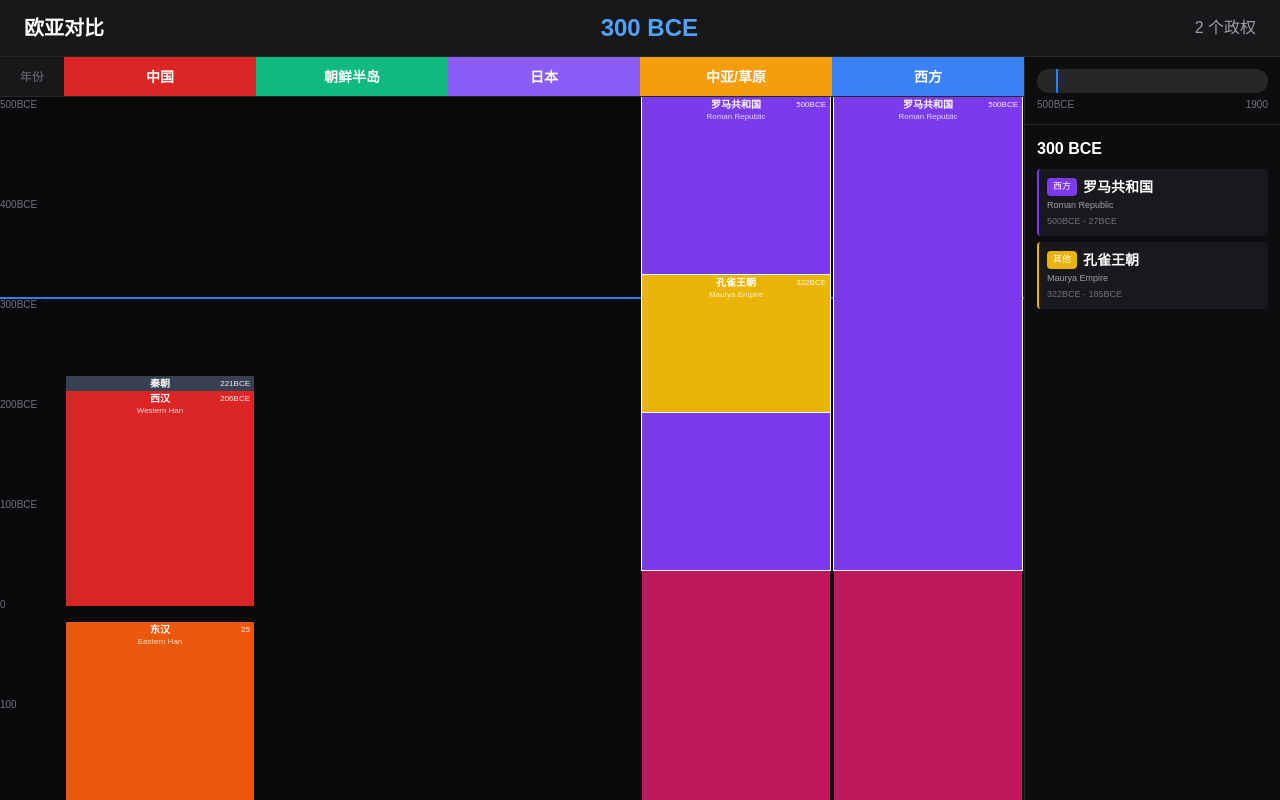
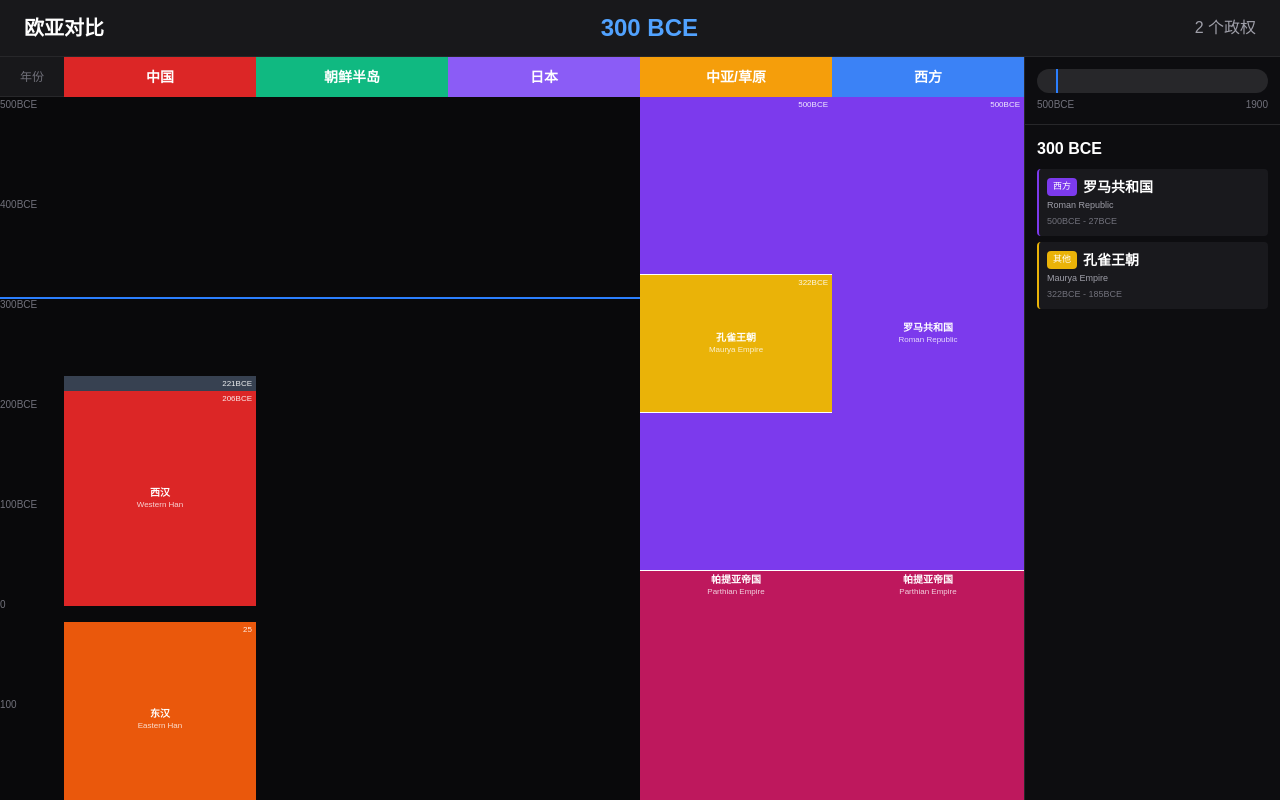
Before and after one commit to Ruciazyt/history, a Next.js app: page /zh/world in a window 1280 px wide. Built offline with nearby package versions, Linux system fonts and the light colour scheme.

Commit message:
fix: 文字居中，去除间隔

```diff
--- a/src/components/world/WorldTimeline.tsx
+++ b/src/components/world/WorldTimeline.tsx
@@ -12,7 +12,6 @@ function formatYearShort(year: number): string {
   return `${year}`;
 }
 
-// 政权英文名称和简要描述
 const EMPIRE_INFO: Record<string, { en: string; desc: string }> = {
   '秦朝': { en: 'Qin Dynasty', desc: 'First unified empire' },
   '西汉': { en: 'Western Han', desc: 'Golden age of Confucianism' },
@@ -65,10 +64,8 @@ const REGIONS = [
 
 // 合并相同政权的块
 function mergeEmpires(boundaries: WorldBoundary[]): WorldBoundary[] {
-  const merged: WorldBoundary[] = [];
   const nameMap = new Map<string, WorldBoundary[]>();
 
-  // 按名称分组
   boundaries.forEach(b => {
     const name = b.properties.name;
     if (!nameMap.has(name)) {
@@ -77,19 +74,17 @@ function mergeEmpires(boundaries: WorldBoundary[]): WorldBoundary[] {
     nameMap.get(name)!.push(b);
   });
 
-  // 合并相同名称的块
+  const merged: WorldBoundary[] = [];
   nameMap.forEach((items, name) => {
     if (items.length === 1) {
       merged.push(items[0]);
     } else {
-      // 找最早的开始时间和最晚的结束时间
       let minStart = Infinity;
       let maxEnd = -Infinity;
       items.forEach(item => {
         minStart = Math.min(minStart, item.properties.startYear);
         maxEnd = Math.max(maxEnd, item.properties.endYear);
       });
-      // 使用最大的块
       const largest = items.reduce((a, b) => {
         const aLen = a.properties.endYear - a.properties.startYear;
         const bLen = b.properties.endYear - b.properties.startYear;
@@ -163,7 +158,6 @@ export function WorldTimeline({ minYear, maxYear }: WorldTimelineProps) {
         default:
           boundaries = [];
       }
-      // 合并相同政权
       const merged = mergeEmpires(boundaries);
       return { ...region, boundaries: merged };
     });
@@ -235,7 +229,7 @@ export function WorldTimeline({ minYear, maxYear }: WorldTimelineProps) {
         <div className="flex-1 flex">
           {regionsData.map(region => (
             <div key={region.key} className="flex-1 flex flex-col">
-              <div className="h-10 flex items-center justify-center text-sm font-bold flex-shrink-0 border-b border-zinc-800" style={{ backgroundColor: region.color }}>
+              <div className="h-10 flex items-center justify-center text-sm font-bold flex-shrink-0 border-b-0" style={{ backgroundColor: region.color }}>
                 {region.name}
               </div>
               <div className="flex-1 overflow-y-auto sync-scroll relative" onScroll={handleScroll}>
@@ -250,19 +244,18 @@ export function WorldTimeline({ minYear, maxYear }: WorldTimelineProps) {
                     return (
                       <div
                         key={idx}
-                        className={`absolute left-0.5 right-0.5 text-white flex flex-col text-center ${isActive ? 'ring-1 ring-white' : ''}`}
+                        className={`absolute left-0 right-0 text-white flex flex-col items-center justify-center text-center ${isActive ? 'ring-1 ring-white' : ''}`}
                         style={{
                           ...style,
                           backgroundColor: empire.properties.color,
                           zIndex: isActive ? 10 : 1,
                           minHeight: '24px',
-                          padding: '2px 4px',
-                          overflow: 'visible',
+                          padding: '2px 0',
                         }}
                       >
-                        <span className="font-bold text-[10px] leading-tight">{empire.properties.name}</span>
-                        {info.en && blockHeight > 30 && <span className="text-[8px] opacity-80 leading-tight">{info.en}</span>}
-                        <span className="text-[8px] opacity-90 absolute top-0.5 right-1">{formatYearShort(empire.properties.startYear)}</span>
+                        <div className="font-bold text-[10px] leading-tight">{empire.properties.name}</div>
+                        {info.en && blockHeight > 30 && <div className="text-[8px] opacity-80 leading-tight">{info.en}</div>}
+                        <div className="text-[8px] opacity-90 absolute top-0.5 right-1">{formatYearShort(empire.properties.startYear)}</div>
                       </div>
                     );
                   })}
```
